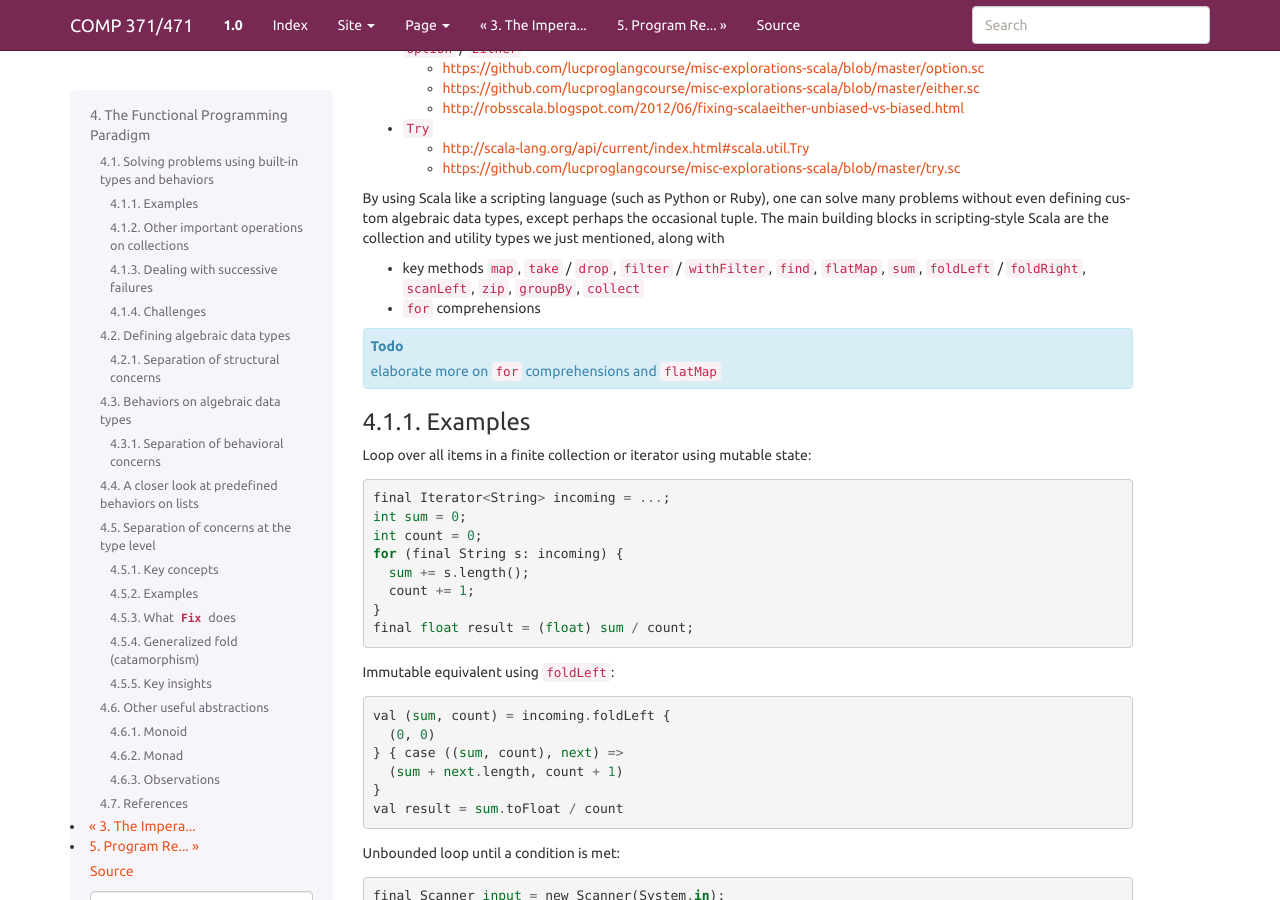
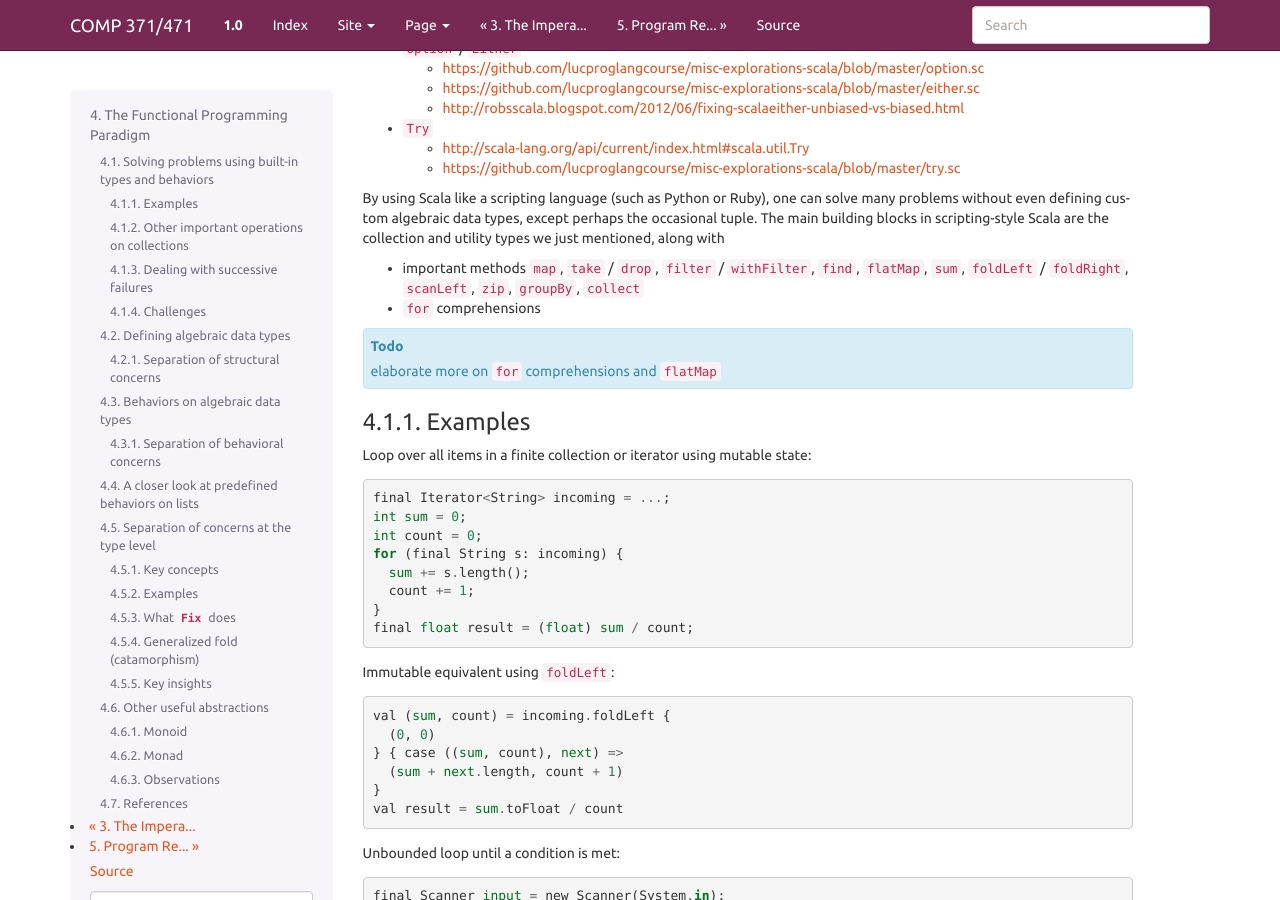
Before and after one commit to lucproglangcourse/lucproglangcourse.github.io, a Sphinx documentation site: the page built from source/functionalprogramming.rst, in a window 1280 px wide and 900 px high, scrolled down 398 px. Built offline with Sphinx 7.4.7, drawn with Linux system fonts in a browser that asks for light colours.

Commit message:
improved wording
Signed-off-by: Konstantin Läufer <klaeufer@gmail.com>

```diff
--- a/source/functionalprogramming.rst
+++ b/source/functionalprogramming.rst
@@ -34,7 +34,7 @@ Many of these, especially collection types and certain utility types, are *algeb
 By using Scala like a scripting language (such as Python or Ruby), one can solve many problems without even defining custom algebraic data types, except perhaps the occasional tuple.
 The main building blocks in scripting-style Scala are the collection and utility types we just mentioned, along with
 
-- key methods ``map``, ``take`` / ``drop``, ``filter`` / ``withFilter``, ``find``, ``flatMap``, ``sum``, ``foldLeft`` / ``foldRight``, ``scanLeft``, ``zip``, ``groupBy``, ``collect``
+- important methods ``map``, ``take`` / ``drop``, ``filter`` / ``withFilter``, ``find``, ``flatMap``, ``sum``, ``foldLeft`` / ``foldRight``, ``scanLeft``, ``zip``, ``groupBy``, ``collect``
 - ``for`` comprehensions
 
 
```
